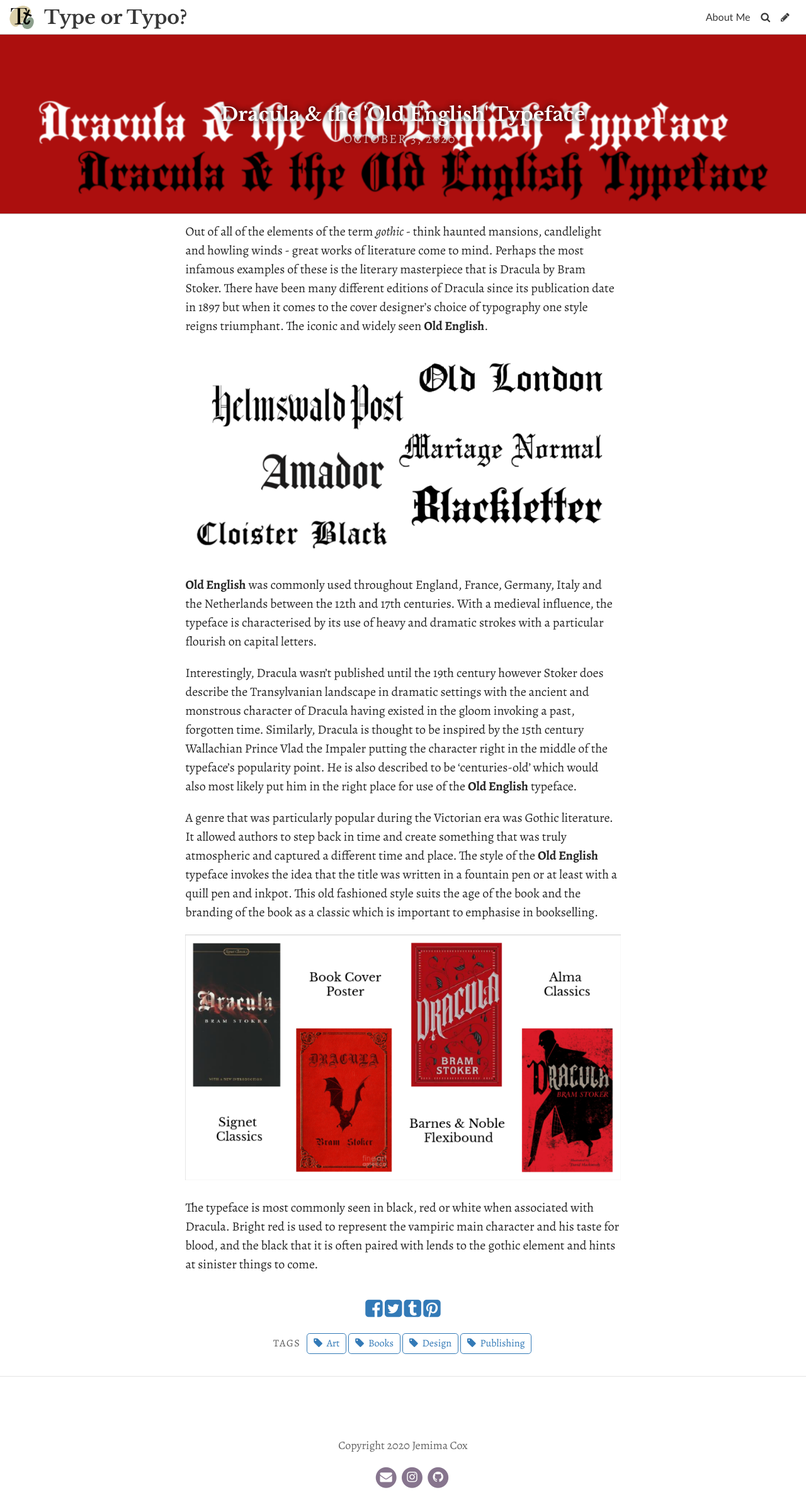
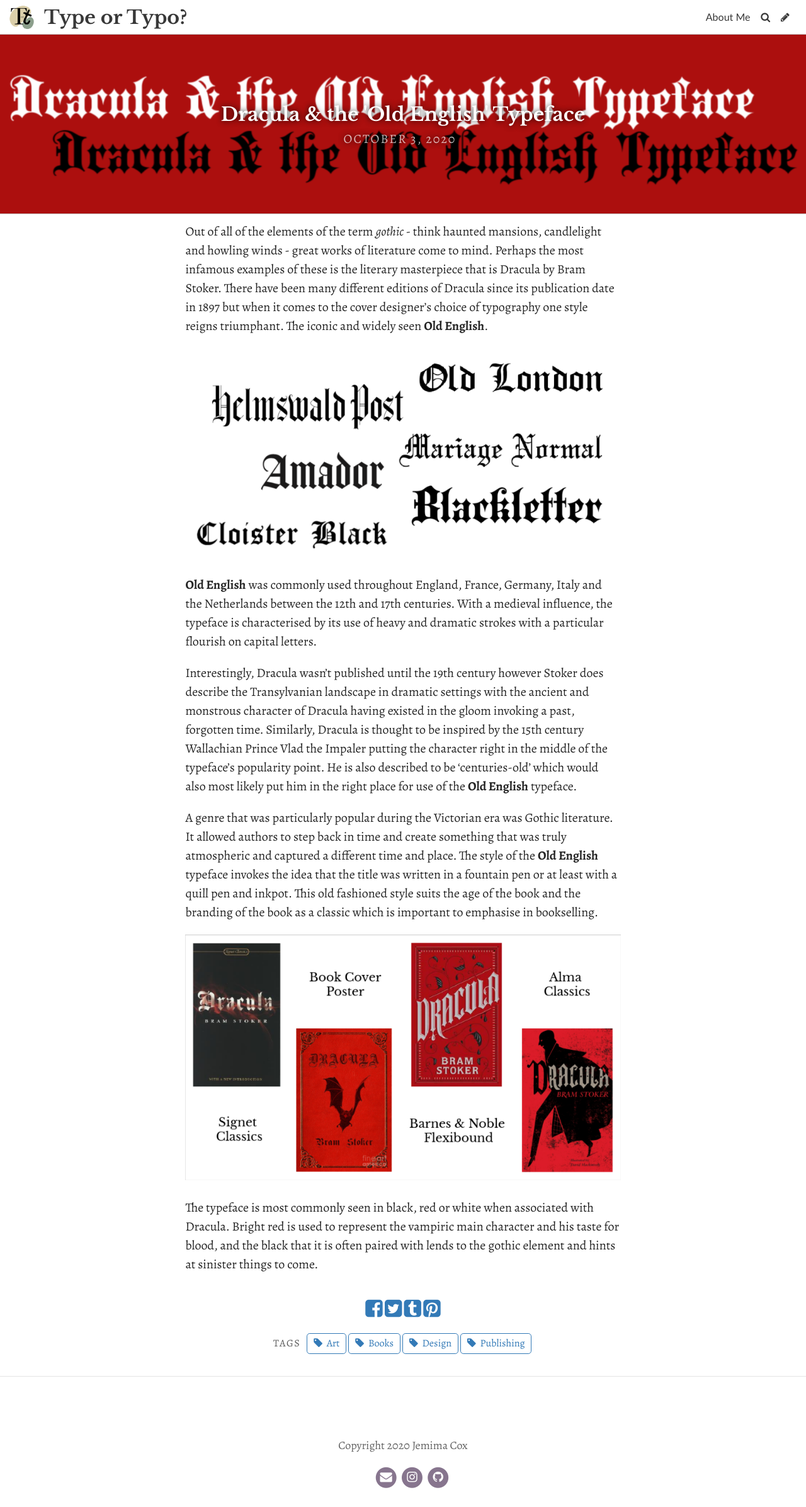
Before and after one commit to jemcox/brookesbooks, a Jekyll site: the page built from _posts/2020-10-03-gothic-literature-and-the-old-english-font.md, in a window 1280 px wide. Shown: the whole page at 63% size. Built offline with Jekyll 4.4.1, drawn with Linux system fonts in a browser that asks for light colours; some web fonts are replaced.

Commit message:
Update Post “2020-10-03-gothic-literature-and-the-old-english-font”

```diff
--- a/_posts/2020-10-03-gothic-literature-and-the-old-english-font.md
+++ b/_posts/2020-10-03-gothic-literature-and-the-old-english-font.md
@@ -2,7 +2,7 @@
 layout: post
 title: Dracula & the 'Old English' Typeface
 date: 2020-10-03T16:38:55.395Z
-header_feature_image: ../uploads/screenshot-2020-10-12-at-10.11.18.png
+header_feature_image: ../uploads/screenshot-2020-10-12-at-15.07.08.png
 comments: true
 tags:
   - Books
```
Also changed, not shown: uploads/screenshot-2020-10-12-at-15.07.08.png (added).
